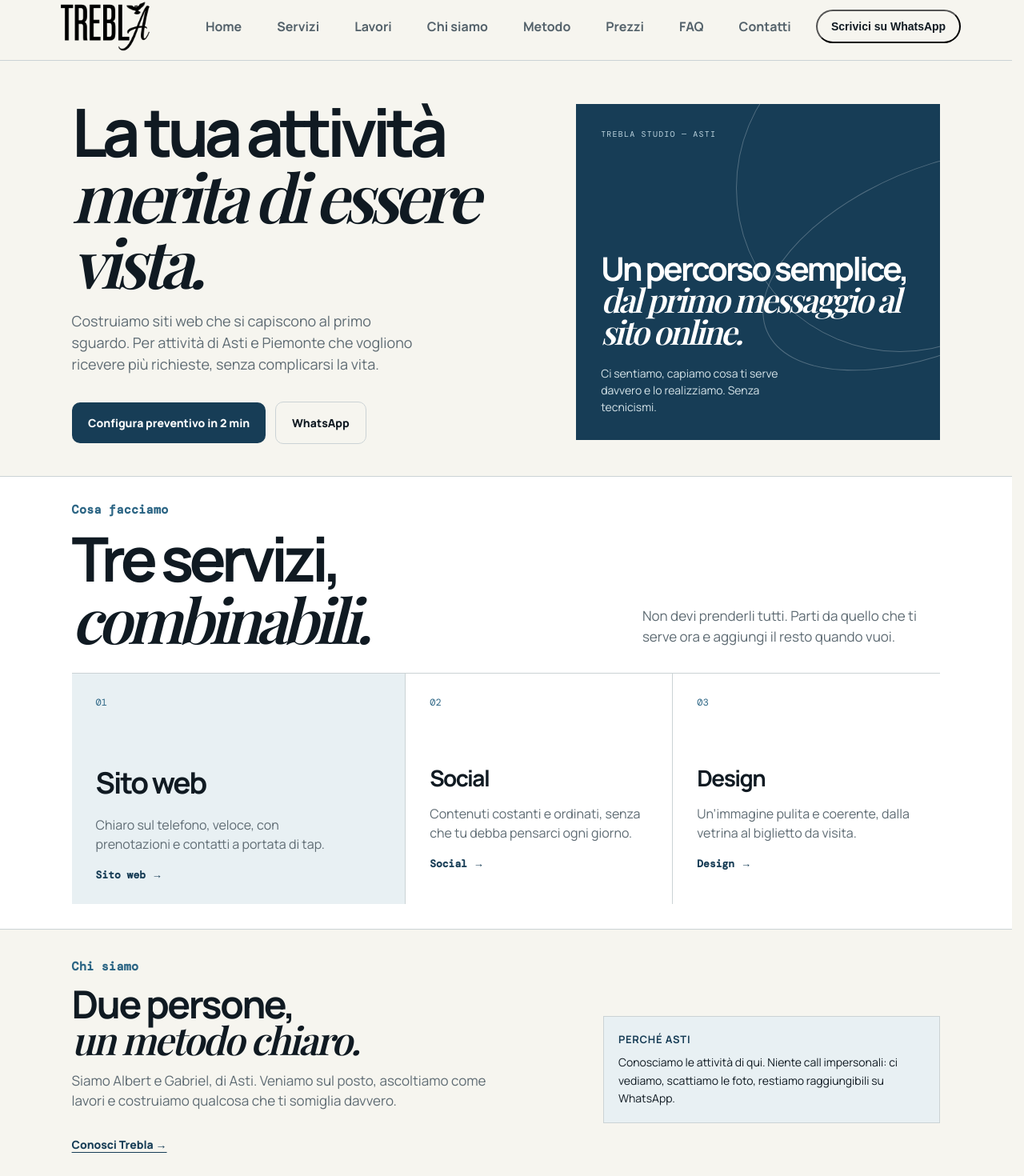
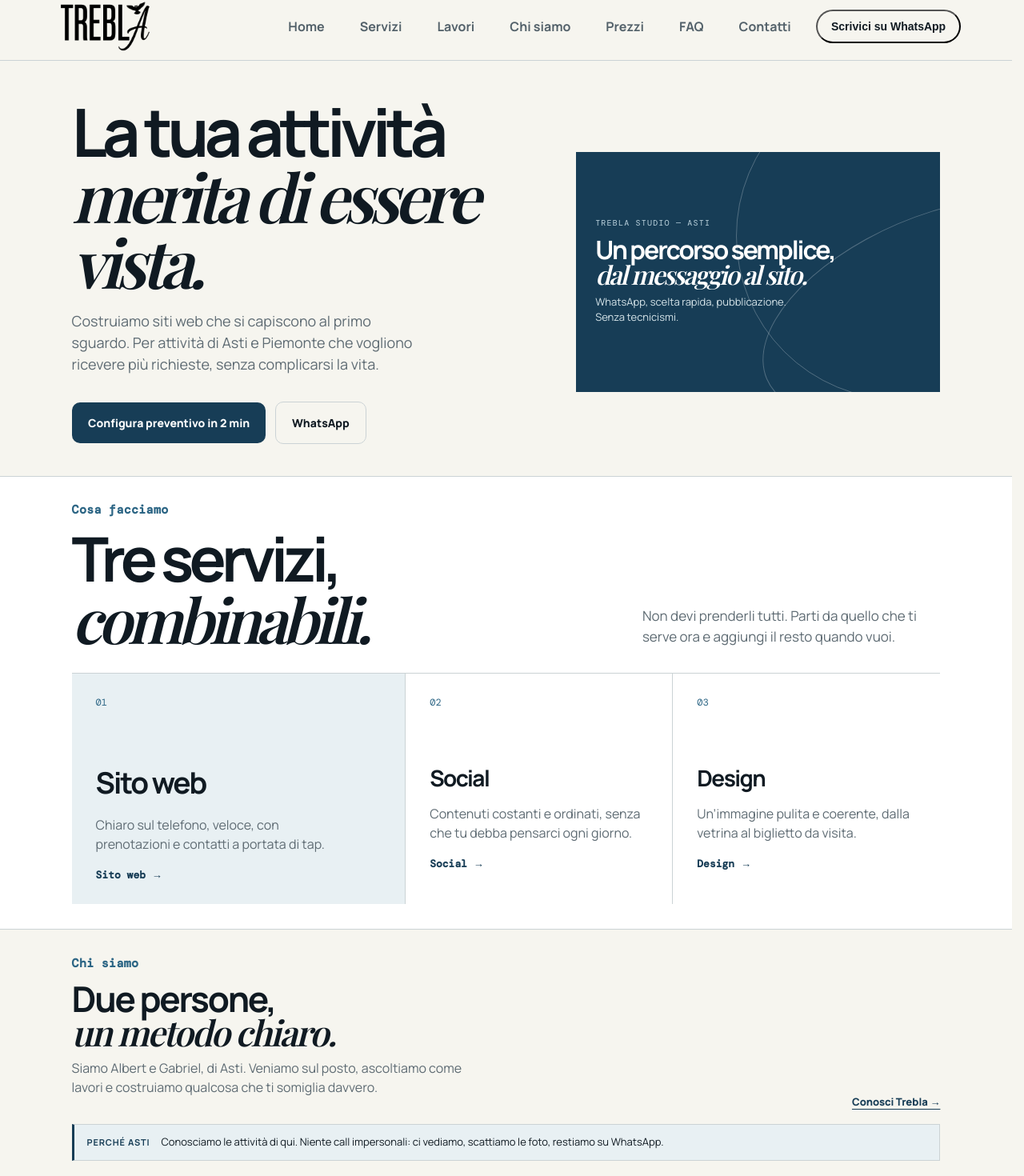
Before and after one commit to TREBLADEV72800/TreblaStudio, a Next.js app: page / in a window 1280 px wide. Shown: the part 10-1480 px from the top of the page at 80% size. Built offline with nearby package versions, Linux system fonts and the light colour scheme; no server answers.

Commit message:
fix(home/servizi): unifica servizi+metodo in /servizi#metodo, /come-lavoriamo redirect, hero-card meno invadente, chi siamo orizzontale

```diff
--- a/app/page.jsx
+++ b/app/page.jsx
@@ -20,10 +20,10 @@ export default function HomePage() {
             <a className="button button-quiet" href={`https://wa.me/${whatsapp}?text=${encodeURIComponent('Ciao Trebla! Vorrei un sito, parliamone')}`} target="_blank" rel="noopener noreferrer">WhatsApp</a>
           </div>
         </div>
-        <div className="hero-card" style={{ height: '420px' }}>
+        <div className="hero-card" style={{ height: '300px', padding: '24px', justifyContent: 'center' }}>
           <span className="card-kicker">Trebla Studio — Asti</span>
-          <strong style={{ fontSize: 'clamp(28px, 3.2vw, 42px)' }}>Un percorso semplice,<br /><em>dal primo messaggio al sito online.</em></strong>
-          <p>Ci sentiamo, capiamo cosa ti serve davvero e lo realizziamo. Senza tecnicismi.</p>
+          <strong style={{ fontSize: 'clamp(22px, 2.6vw, 32px)', margin: '12px 0 8px' }}>Un percorso semplice,<br /><em>dal messaggio al sito.</em></strong>
+          <p style={{ fontSize: '13px', maxWidth: '260px' }}>WhatsApp, scelta rapida, pubblicazione. Senza tecnicismi.</p>
         </div>
       </section>
 
@@ -56,19 +56,19 @@ export default function HomePage() {
         </div>
       </section>
 
-      {/* CHI SIAMO teaser */}
-      <section className="section" style={{ background: 'var(--paper)', borderBottom: '1px solid var(--line)', padding: '36px 7vw' }}>
+      {/* CHI SIAMO teaser — orizzontale */}
+      <section className="section" style={{ background: 'var(--paper)', borderBottom: '1px solid var(--line)', padding: '32px 7vw' }}>
         <p className="section-label">Chi siamo</p>
-        <div style={{ display: 'grid', gridTemplateColumns: '1.2fr 0.8fr', gap: '32px', alignItems: 'center' }}>
+        <div style={{ display: 'flex', flexWrap: 'wrap', justifyContent: 'space-between', gap: '16px', alignItems: 'flex-end' }}>
           <div>
-            <h2 style={{ fontSize: 'clamp(32px, 4vw, 48px)', margin: 0, letterSpacing: '-0.05em', lineHeight: 0.95 }}>Due persone,<br /><em>un metodo chiaro.</em></h2>
-            <p style={{ color: 'var(--muted)', fontSize: '17px', marginTop: '14px', maxWidth: '520px' }}>Siamo Albert e Gabriel, di Asti. Veniamo sul posto, ascoltiamo come lavori e costruiamo qualcosa che ti somiglia davvero.</p>
-            <Link href="/chi-siamo" style={{ display: 'inline-block', marginTop: '14px', fontWeight: 800, color: 'var(--blue)', fontSize: '14px', textDecoration: 'underline', textUnderlineOffset: '4px' }}>Conosci Trebla →</Link>
+            <h2 style={{ fontSize: 'clamp(28px, 3.8vw, 44px)', margin: 0, letterSpacing: '-0.05em', lineHeight: 0.95 }}>Due persone,<br /><em>un metodo chiaro.</em></h2>
+            <p style={{ color: 'var(--muted)', fontSize: '16px', marginTop: '10px', maxWidth: '520px' }}>Siamo Albert e Gabriel, di Asti. Veniamo sul posto, ascoltiamo come lavori e costruiamo qualcosa che ti somiglia davvero.</p>
           </div>
-          <div style={{ background: 'var(--blue-soft)', border: '1px solid var(--line)', padding: '18px', fontSize: '14px', lineHeight: 1.6 }}>
-            <strong style={{ display: 'block', fontSize: '13px', letterSpacing: '0.06em', textTransform: 'uppercase', color: 'var(--blue)', marginBottom: '8px' }}>Perché Asti</strong>
-            Conosciamo le attività di qui. Niente call impersonali: ci vediamo, scattiamo le foto, restiamo raggiungibili su WhatsApp.
-          </div>
+          <Link href="/chi-siamo" style={{ fontWeight: 800, color: 'var(--blue)', fontSize: '13px', textDecoration: 'underline', textUnderlineOffset: '4px', whiteSpace: 'nowrap' }}>Conosci Trebla →</Link>
+        </div>
+        <div style={{ marginTop: '18px', background: 'var(--blue-soft)', border: '1px solid var(--line)', borderLeft: '3px solid var(--blue)', padding: '12px 16px', display: 'flex', gap: '14px', alignItems: 'center', flexWrap: 'wrap' }}>
+          <strong style={{ fontSize: '11px', letterSpacing: '0.08em', textTransform: 'uppercase', color: 'var(--blue)', whiteSpace: 'nowrap' }}>Perché Asti</strong>
+          <span style={{ fontSize: '13px', lineHeight: 1.5, color: 'var(--ink)' }}>Conosciamo le attività di qui. Niente call impersonali: ci vediamo, scattiamo le foto, restiamo su WhatsApp.</span>
         </div>
       </section>
 
--- a/app/sitemap.js
+++ b/app/sitemap.js
@@ -11,7 +11,6 @@ export default function sitemap() {
     { url: `${base}/servizi/design`, lastModified },
     { url: `${base}/portfolio`, lastModified },
     { url: `${base}/chi-siamo`, lastModified },
-    { url: `${base}/come-lavoriamo`, lastModified },
     { url: `${base}/prezzi`, lastModified },
     { url: `${base}/faq`, lastModified },
     { url: `${base}/contatti`, lastModified },
--- a/components/Footer.jsx
+++ b/components/Footer.jsx
@@ -19,7 +19,6 @@ export default function Footer() {
             <Link href="/" style={{ color: '#d8e3e7', fontSize: '14px' }}>Home</Link>
             <Link href="/servizi" style={{ color: '#d8e3e7', fontSize: '14px' }}>Servizi</Link>
             <Link href="/portfolio" style={{ color: '#d8e3e7', fontSize: '14px' }}>Lavori</Link>
-            <Link href="/come-lavoriamo" style={{ color: '#d8e3e7', fontSize: '14px' }}>Metodo</Link>
             <Link href="/prezzi" style={{ color: '#d8e3e7', fontSize: '14px' }}>Prezzi</Link>
             <Link href="/faq" style={{ color: '#d8e3e7', fontSize: '14px' }}>FAQ</Link>
           </div>
--- a/components/Header.jsx
+++ b/components/Header.jsx
@@ -35,14 +35,13 @@ export default function Header({ onOpenQuick }) {
         <Link href="/servizi" onClick={() => setMenuOpen(false)}>Servizi</Link>
         <Link href="/portfolio" onClick={() => setMenuOpen(false)}>Lavori</Link>
         <Link href="/chi-siamo" onClick={() => setMenuOpen(false)}>Chi siamo</Link>
-        <Link href="/come-lavoriamo" onClick={() => setMenuOpen(false)}>Metodo</Link>
         <Link href="/prezzi" onClick={() => setMenuOpen(false)}>Prezzi</Link>
         <Link href="/faq" onClick={() => setMenuOpen(false)}>FAQ</Link>
         <Link href="/contatti" onClick={() => setMenuOpen(false)}>Contatti</Link>
         <Link className="nav-mobile-cta" href="/preventivo" onClick={() => setMenuOpen(false)}>Configura il preventivo</Link>
       </nav>
       <button type="button" className="header-cta" onClick={onOpenQuick} aria-label="Scrivici su WhatsApp">Scrivici su WhatsApp</button>
-      <button ref={menuBtnRef} className={menuOpen ? 'menu menu-active' : 'menu'} aria-label={menuOpen ? 'Chiudi il menu' : 'Apri il menu — 7 voci'} aria-expanded={menuOpen} aria-controls="main-nav" onClick={() => setMenuOpen(!menuOpen)}>
+      <button ref={menuBtnRef} className={menuOpen ? 'menu menu-active' : 'menu'} aria-label={menuOpen ? 'Chiudi il menu' : 'Apri il menu — 6 voci'} aria-expanded={menuOpen} aria-controls="main-nav" onClick={() => setMenuOpen(!menuOpen)}>
         <span></span><span></span><span></span>
       </button>
     </header>
```
Also changed, not shown: app/come-lavoriamo/page.jsx (+4 -42 lines), app/servizi/page.jsx (+27 -9 lines).
